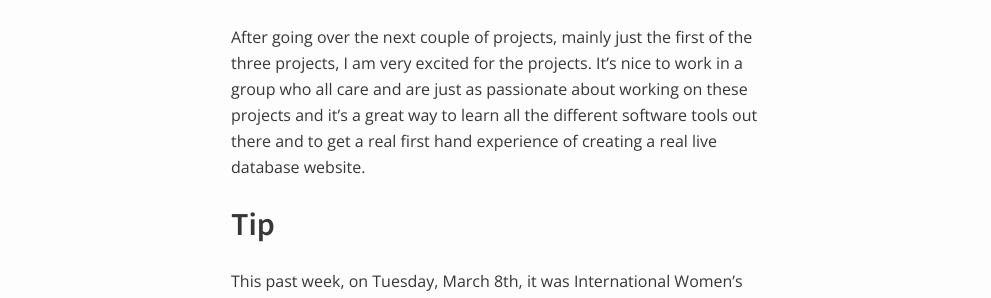
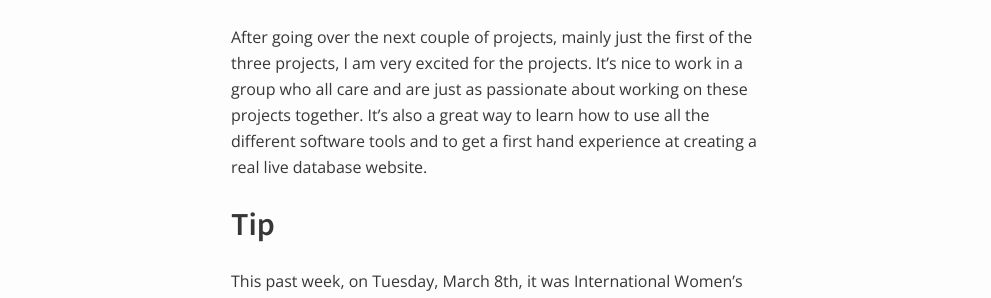
Before and after one commit to seshutter/CS373-Blog, a Jekyll site: the page built from _posts/2016-03-13-Week-8.md, in a window 1280 px wide. Shown: the part 1555-1853 px from the top of the page, without its empty margins (139-1130 px from the left). Built offline with Jekyll 4.4.1, drawn with Linux system fonts in a browser that asks for light colours.

Commit message:
Fixed a grammatical error

```diff
--- a/_posts/2016-03-13-Week-8.md
+++ b/_posts/2016-03-13-Week-8.md
@@ -25,9 +25,9 @@ break from school, but when I get the chance, I will work on IDB1.
 <h2>Experience</h2>
 After going over the next couple of projects, mainly just the first of the three
 projects, I am very excited for the projects.  It's nice to work in a group who
-all care and are just as passionate about working on these projects and it's a
-great way to learn all the different software tools out there and to get a real
-first hand experience of creating a real live database website.
+all care and are just as passionate about working on these projects together.
+It's also a great way to learn how to use all the different software tools and to
+get a first hand experience at creating a real live database website.
 
 <h2>Tip</h2>
 This past week, on Tuesday, March 8th, it was International Women's Day.
```
